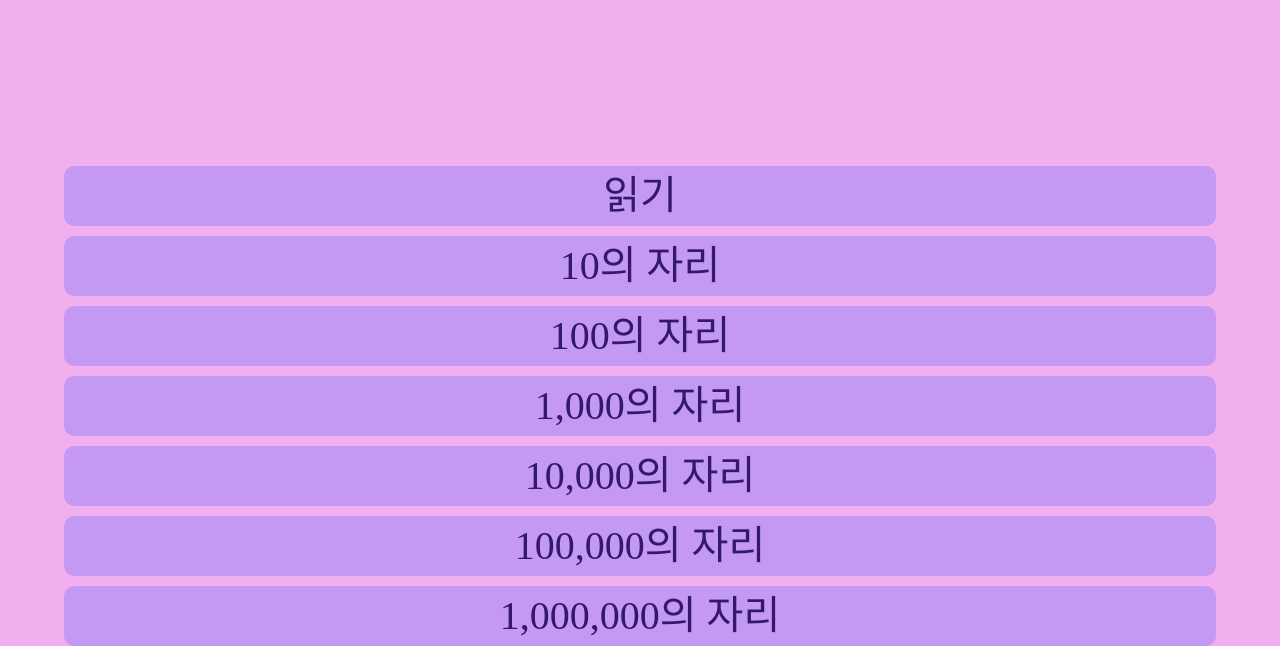
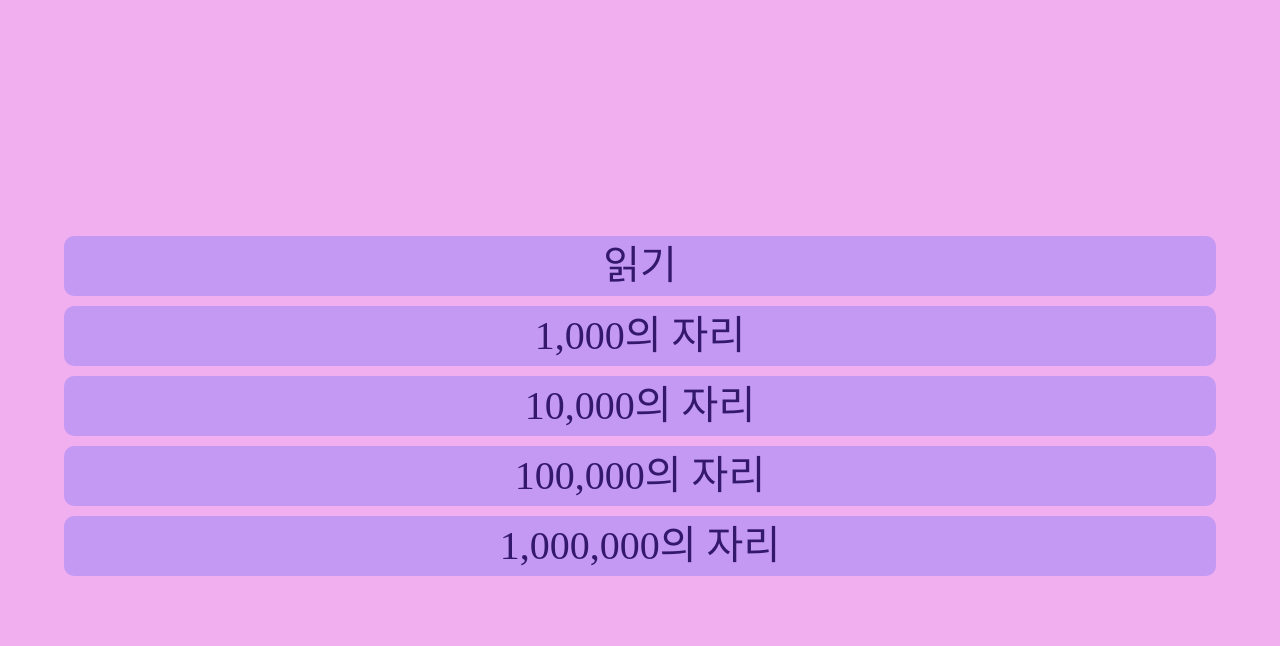
Before and after one commit to Sang-minKIM/random-number, a website built with Vite: page index.html in a window 1280 px wide. Shown: the part 154-800 px from the top of the page. Built offline with nearby package versions, Linux system fonts and the light colour scheme.

Commit message:
fix: 10, 100의 자리 삭제

```diff
--- a/index.html
+++ b/index.html
@@ -11,8 +11,6 @@
             <h1 class="num">아래 버튼을 눌러보세요</h1>
             <div class="btns">
                 <button onclick="readOutLoud()">읽기</button>
-                <button onclick="onClick(10)">10의 자리</button>
-                <button onclick="onClick(100)">100의 자리</button>
                 <button onclick="onClick(1000)">1,000의 자리</button>
                 <button onclick="onClick(10000)">10,000의 자리</button>
                 <button onclick="onClick(100000)">100,000의 자리</button>
```
